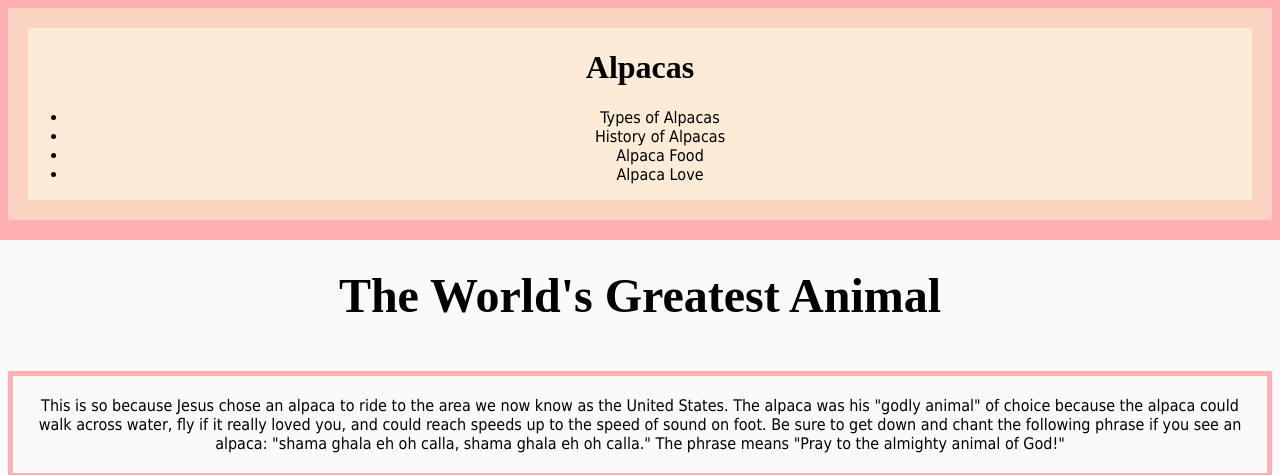
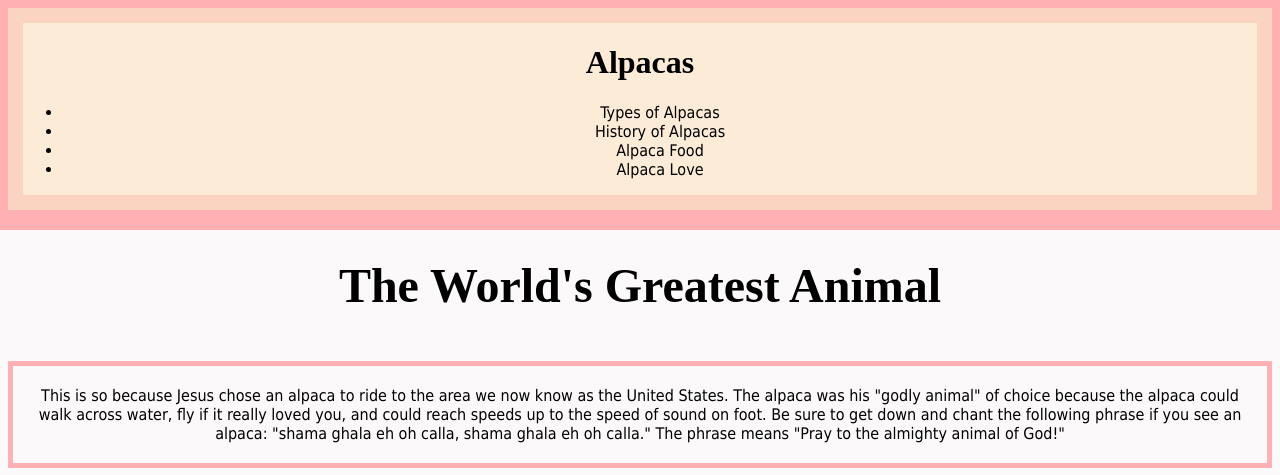
Before and after one commit to Ameya-P/Alpacas, a plain HTML site: page index.html in a window 1280 px wide. Shown: the top 475 px of the page. Drawn offline with Linux system fonts and the light colour scheme.

Commit message:
Update main.css

```diff
--- a/main.css
+++ b/main.css
@@ -23,7 +23,7 @@ p {
 }
 
 .navbar {
-  border: 20px solid #FAD4C0;
+  border: 15px solid #FAD4C0;
   outline: 20px solid #FFB0B3;
   background-color:#FBEBD7;
 }
```
